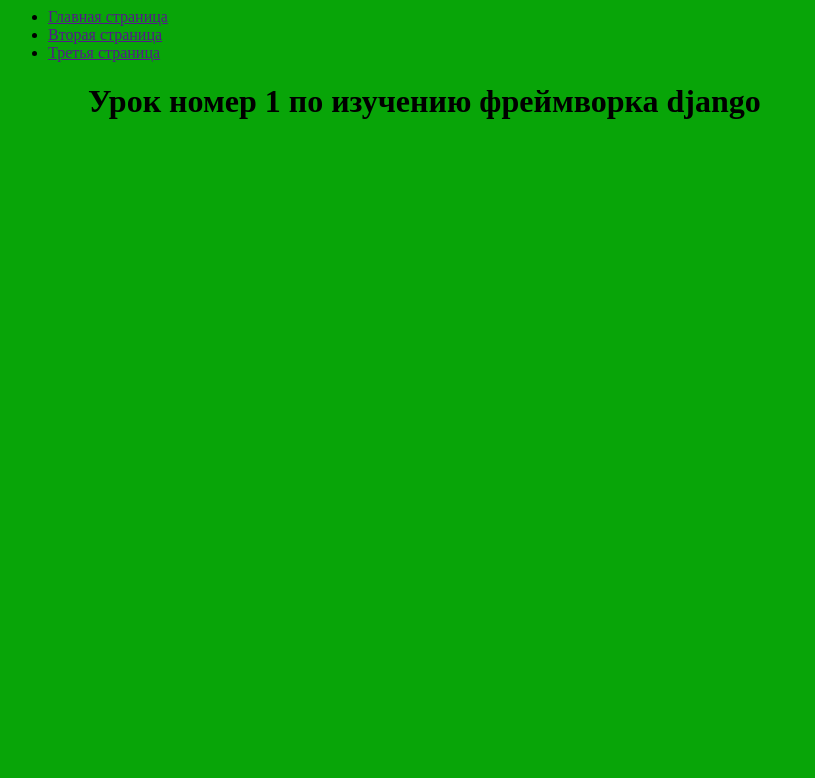
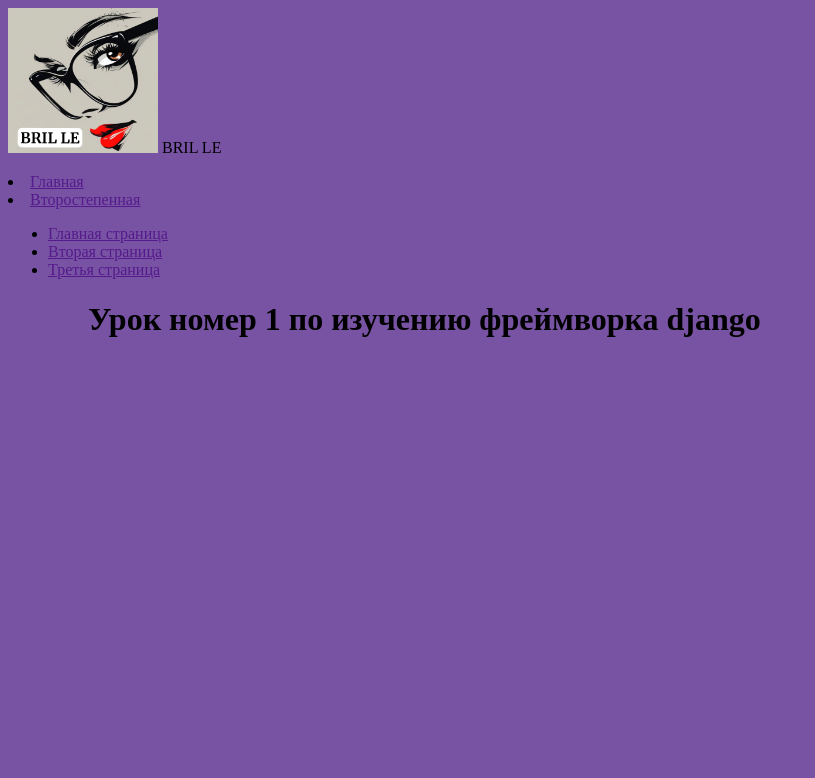
Before and after one commit to DimarashkA/WebDJProject, a Django app: page / in a window 1280 px wide. Shown: the top 778 px of the page, without its empty margins (0-815 px from the left). Run offline with Django 5.2, Linux system fonts and the light colour scheme.

Commit message:
add static

```diff
--- a/zerocoder/main/static/main/css/main.css
+++ b/zerocoder/main/static/main/css/main.css
@@ -1,3 +1,3 @@
 body{
-    background-color: rgb(8, 165, 8);
+    background-color: rgb(120, 83, 163);
 }
--- a/zerocoder/main/templates/main/layoute.html
+++ b/zerocoder/main/templates/main/layoute.html
@@ -1,22 +1,27 @@
 {% load static %}
-<! doctype html>
-<html Lang="en">
+<!DOCTYPE html>
+<html lang="en">
 <head>
     <meta charset="UTF-8">
-    <meta name="viewport"
-        content="width=device-width, user-scalable=no, initial-scale=1.0, maximum-scale=1.0, minimum-scale=1.0">
+    <meta name="viewport" content="width=device-width, user-scalable=no, initial-scale=1.0, maximum-scale=1.0, minimum-scale=1.0">
     <meta http-equiv="X-UA-Compatible" content="ie=edge">
     <link rel="stylesheet" href="{% static 'main/css/main.css' %}">
 
     {% block title %}
     {% endblock %}
-
 </head>
 
 <body>
-    {% include "main\nav.html" %}
+    <aside>
+        <img src="{% static 'main/img/photo_1.jpg' %}" alt="девушка в очках" width="150px">
+        <span>BRIL LE</span>
+        <ul></ul>
+            <li><a href="">Главная</a></li>
+            <li><a href="">Второстепенная</a></li>
+    </aside>
+
+    {% include "main/nav.html" %}
     {% block content %}
     {% endblock %}
-
 </body>
 </html>
--- a/zerocoder/main/views.py
+++ b/zerocoder/main/views.py
@@ -1,12 +1,12 @@
 from django.shortcuts import render
 from django.http import HttpResponse
 
-# Create your views here.
+# Создайте здесь свои представления.
 def index(request):
-    return render(request, "main\index.html")
+    return render(request, "main/index.html")
 
 def data(request):
-    return render(request, "main\data.html")
+    return render(request, "main/data.html")
 
 def test(request):
     return render(request, "main/test.html")
--- a/zerocoder/zerocoder/settings.py
+++ b/zerocoder/zerocoder/settings.py
@@ -122,3 +122,8 @@ STATIC_URL = "static/"
 # https://docs.djangoproject.com/en/5.0/ref/settings/#default-auto-field
 
 DEFAULT_AUTO_FIELD = "django.db.models.BigAutoField"
+
+STATICFILES_DIRS = [
+    BASE_DIR / "static",
+    "/var/www/static/",
+]
--- a/zerocoder/zerocoder/urls.py
+++ b/zerocoder/zerocoder/urls.py
@@ -14,10 +14,12 @@ Including another URLconf
     1. Import the include() function: from django.urls import include, path
     2. Add a URL to urlpatterns:  path('blog/', include('blog.urls'))
 """
+from django.conf import settings
+from django.conf.urls.static import static
 from django.contrib import admin
 from django.urls import path, include
 
 urlpatterns = [
     path("admin/", admin.site.urls),
     path("", include("main.urls")),
-]
+] + static(settings.STATIC_URL, document_root=settings.STATIC_ROOT)
```
Also changed, not shown: zerocoder/main/static/main/img/photo_1.jpg (added).
